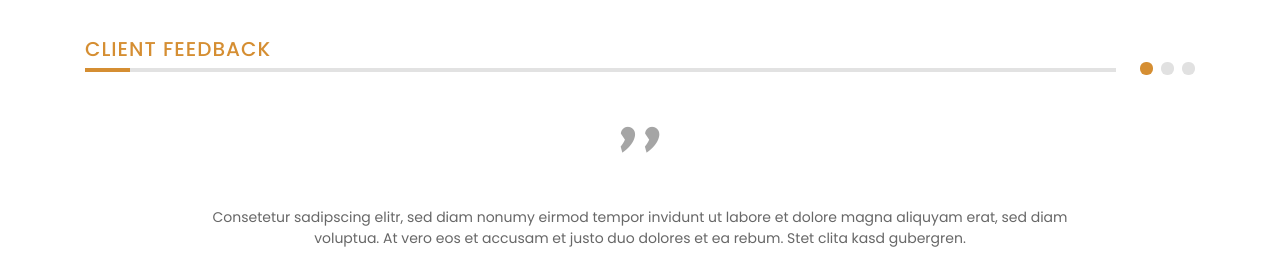
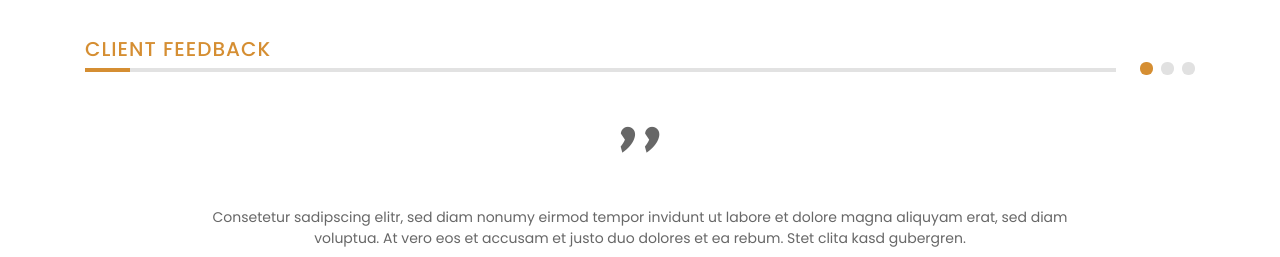
Before and after one commit to kamilwilk95/wdp-2206-02, a React (Create React App) app: page / in a window 1280 px wide. Shown: the part 1430-1687 px from the top of the page. Built offline with nearby package versions, Linux system fonts and the light colour scheme.

Commit message:
CHANGE apostrophe font color

```diff
--- a/src/components/features/Feedback/Feedback.module.scss
+++ b/src/components/features/Feedback/Feedback.module.scss
@@ -109,5 +109,5 @@
 
 .apostrophe {
   font-size: 70px;
-  color: $text-price-old;
+  color: $text-feedback;
 }
```
